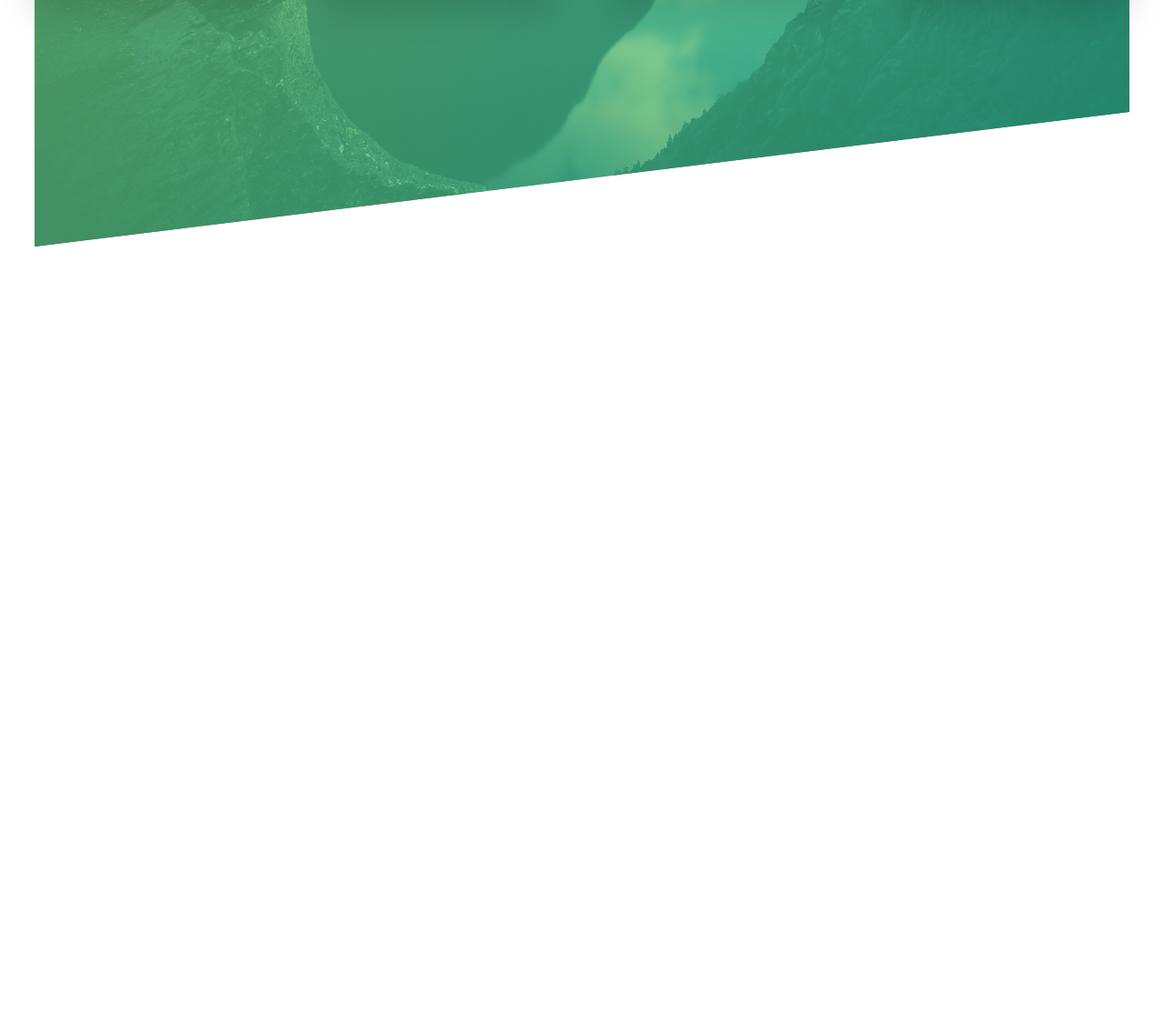
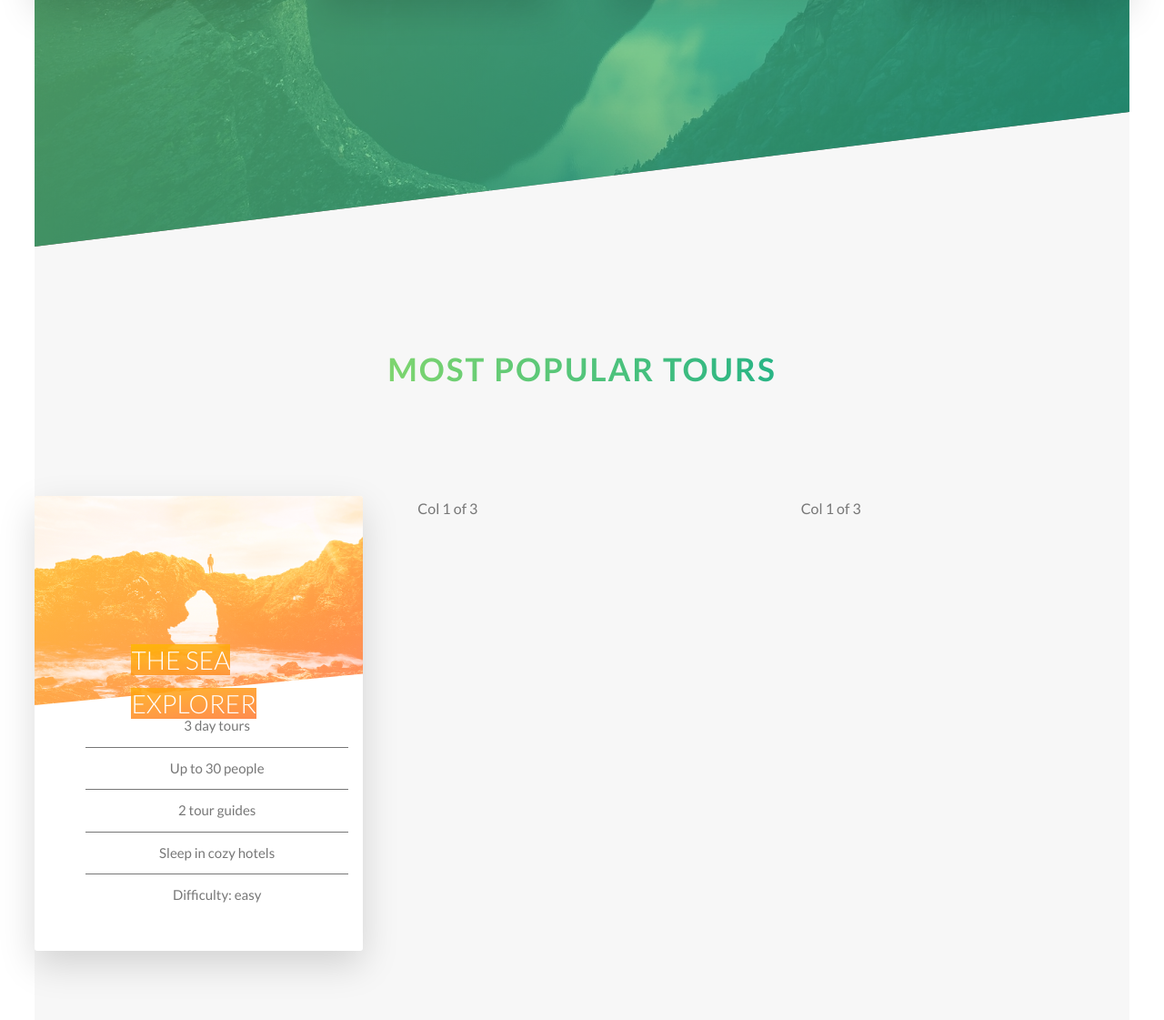
Before and after one commit to madhab452/css-pro, a website: page natours/index.html in a window 1280 px wide. Shown: the part 2216-3337 px from the top of the page at 91% size. Before the commit the page ends 2487 px from the top, so only its background shows below. Drawn offline with Linux system fonts and the light colour scheme.

Commit message:
torus section

```diff
--- a/natours/index.html
+++ b/natours/index.html
@@ -92,6 +92,53 @@
                     </div>
                 </div>
             </section>
+            <section class="section-tours">
+                <div class="u-centered-text u-margin-bottom-big">
+                    <h2 class="heading-secondary">
+                        Most popular tours
+                    </h2>
+                </div>
+                <div class="row">
+                    <div class="col-1-of-3">
+                        <div class="card">
+                            <div class="card__side card__side--front">
+                                <div class="card__picture card__picture--1">
+                                    &nbsp;
+                                </div>
+                                <h4 class="card__heading">
+                                    <span class="card__heading-span--1">
+                                        The sea Explorer
+                                    </span>
+                                </h4>
+                                <div class="card__details">
+                                    <ul>
+                                        <li>3 day tours</li>
+                                        <li>Up to 30 people</li>
+                                        <li>2 tour guides</li>
+                                        <li>Sleep in cozy hotels</li>
+                                        <li>Difficulty: easy</li>
+                                    </ul>
+                                </div>
+                            </div>
+                            <div class="card__side card__side--back card__side--back-1">
+                                <div class="card_cta">
+                                    <div class="card-price-box">
+                                        <p class="card__price-only">Only</p>
+                                        <p class="card__price-value">$247</p>
+                                    </div>
+                                    <a href="#" class="btn btn--white">Book now</a>
+                                </div>
+                            </div>
+                        </div>
+                    </div>
+                    <div class="col-1-of-3">
+                        Col 1 of 3
+                    </div>
+                    <div class="col-1-of-3">
+                        Col 1 of 3
+                    </div>
+                </div>
+            </section>
         </main>
         <!--
         <section class="grid-test">
--- a/natours/sass/abstracts/_variables.scss
+++ b/natours/sass/abstracts/_variables.scss
@@ -2,6 +2,13 @@
 $color-primary: #55c57a;
 $color-primary-light: #7ed56f;
 $color-primary-dark: #28b485;
+
+$color-secondary-light: #ffb900;
+$color-secondary-dark: #ff7730;
+
+$color-tertiary-light: #2998ff;
+$color-tertiary-dark: #5643fa;
+
 
 $color-grey-light-1: #f7f7f7;
 
--- /dev/null
+++ b/natours/sass/components/_card.scss
@@ -0,0 +1,129 @@
+.card {
+    perspective: 150rem;
+    -moz-perspective: 150rem;
+    position: relative;
+    height: 50rem;
+
+    &__side {
+        background-color: orangered;
+        height: 50rem;
+        transition: all .8s ease;
+        position: absolute;
+        top: 0;
+        left: 0;
+        width: 100%;
+        backface-visibility: hidden;
+        border-radius: 3px;
+        overflow: hidden;
+        box-shadow: 0 1.5rem 4rem rgba($color-black, .15);
+
+        &--front {
+            background-color: $color-white;
+        }
+
+        &--back {
+            transform: rotateY(180deg);
+
+            &-1 {
+                background-image: linear-gradient(to right, $color-secondary-light, $color-secondary-dark);
+            }
+        }
+    }
+
+    &:hover &__side--front{
+        transform: rotateY(-180deg);
+    }
+
+    &:hover &__side--back{
+        transform: rotateY(0deg);
+    }
+
+    //FRONT SIDE STYLING
+    &__picture {
+        background-size: cover;
+        height: 23rem;
+        background-blend-mode: screen;
+        --webkit-clip-path: polygon(0 0, 100% 0, 100% 85%, 0 100%);
+        clip-path: polygon(0 0, 100% 0, 100% 85%, 0 100%);
+
+        &--1 {
+            background-image: linear-gradient(to right bottom, $color-secondary-light, $color-secondary-dark), url(../img/nat-5.jpg);
+        }
+
+        &--2 {
+            background-image: url(../img/nat-5.jpg);
+        }
+
+        &--3 {
+            background-image: url(../img/nat-5.jpg);
+        }
+    }
+
+    &__heading {
+        font-size: 2.8rem;
+        font-weight: 300;
+        text-transform: uppercase;
+        color: $color-white;
+        position: absolute;
+        top: 12rem;
+        right: 2rem;
+        width: 65%;
+    }
+
+    &__heading-span {
+        padding: 1rem 1.5rem;
+        --webkit-box-decoration-break: clone;
+        box-decoration-break: clone;
+
+        &--1 {
+            background-image: linear-gradient(to right bottom,
+                rgba($color-secondary-light, .85),
+                rgba($color-secondary-dark, .85)
+            );
+        }
+    }
+
+    &__details {
+        ul {
+            list-style: none;
+            width: 80%;
+            margin: 0 auto;
+            li {
+                text-align: center;
+                font-size: 1.5rem;
+                padding: 1rem;
+
+                &:not(:last-child) {
+                    border-bottom: 1px solid $color-grey-dark;
+                }
+            }
+        }
+    }
+    &__cta {
+        position: absolute;
+        top: 50%;
+        top: 50%;
+        transform: translate(-50%, -50%);
+        width: 90%;
+        text-align: center;
+    }
+
+    &__price-box {
+        text-align: center;
+        color: $color-white;
+        margin-bottom: 8rem;
+    }
+
+    &__price-only {
+        font-size: 1.4rem;
+        text-transform: uppercase;
+    }
+
+    &__price-value {
+        font-size: 6rem;
+        font-weight: 100;
+    }
+
+}
+
+//.card:hover .card__side {
--- a/natours/sass/layout/_header.scss
+++ b/natours/sass/layout/_header.scss
@@ -8,6 +8,7 @@
     background-size: cover;
     background-position: top;
     position: relative;
+    --webkit-clip-path: polygon(0 0, 100% 0, 100% 80%, 0 100%);
     clip-path: polygon(0 0, 100% 0, 100% 80%, 0 100%);
 
     &__logo-box {
--- a/natours/sass/main.scss
+++ b/natours/sass/main.scss
@@ -10,6 +10,7 @@
 @import "components/button";
 @import "components/composition";
 @import "components/feature-box";
+@import "components/card";
 
 @import "layout/grid";
 @import "layout/header";
--- a/natours/sass/pages/_home.scss
+++ b/natours/sass/pages/_home.scss
@@ -21,3 +21,9 @@
     }
 
 }
+
+.section-tours {
+    background-color: $color-grey-light-1;
+    padding: 25rem 0 50rem 0;
+    margin-top: -10rem;
+}
```
Also changed, not shown: natours/css/style.css.
